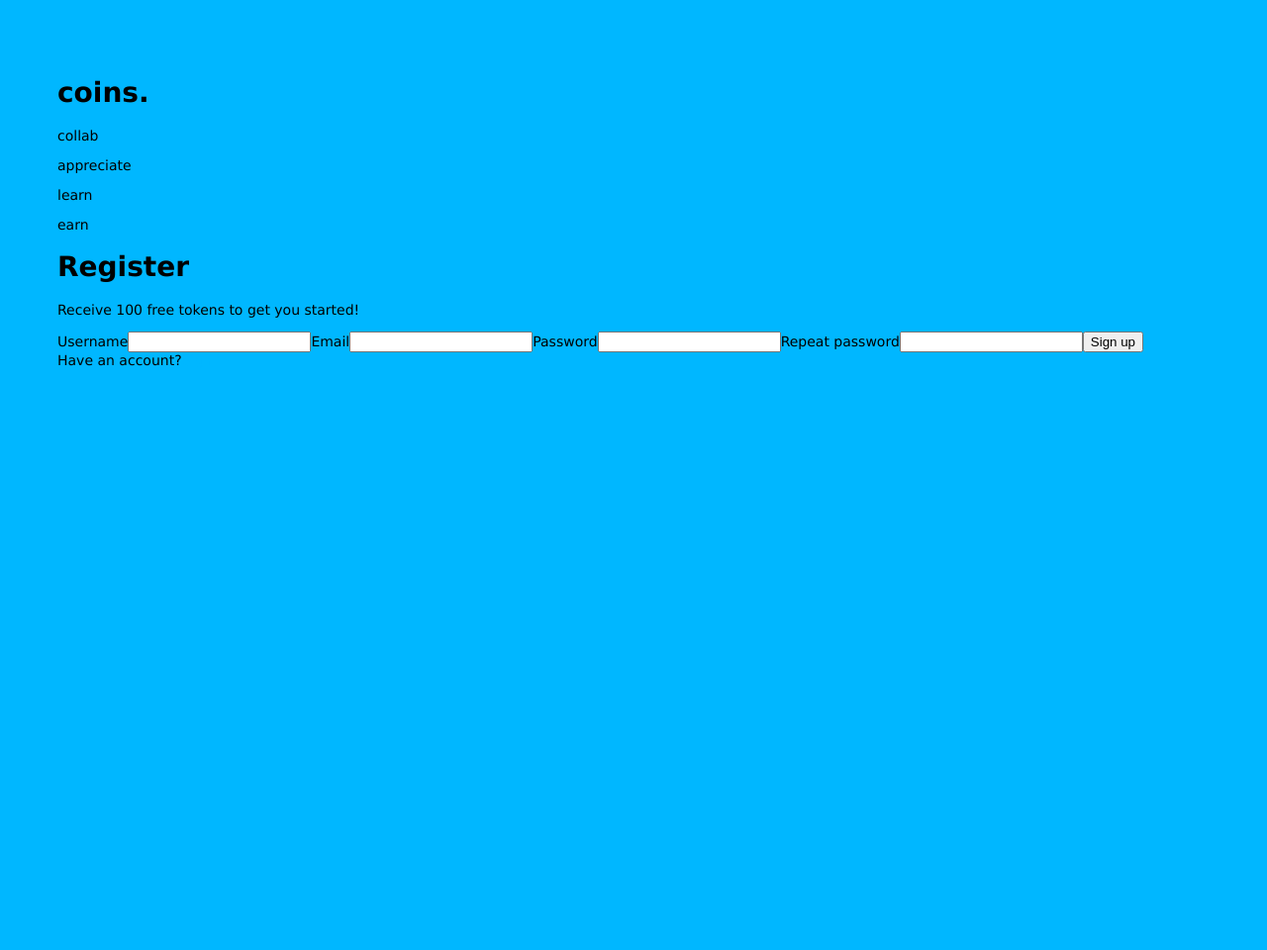
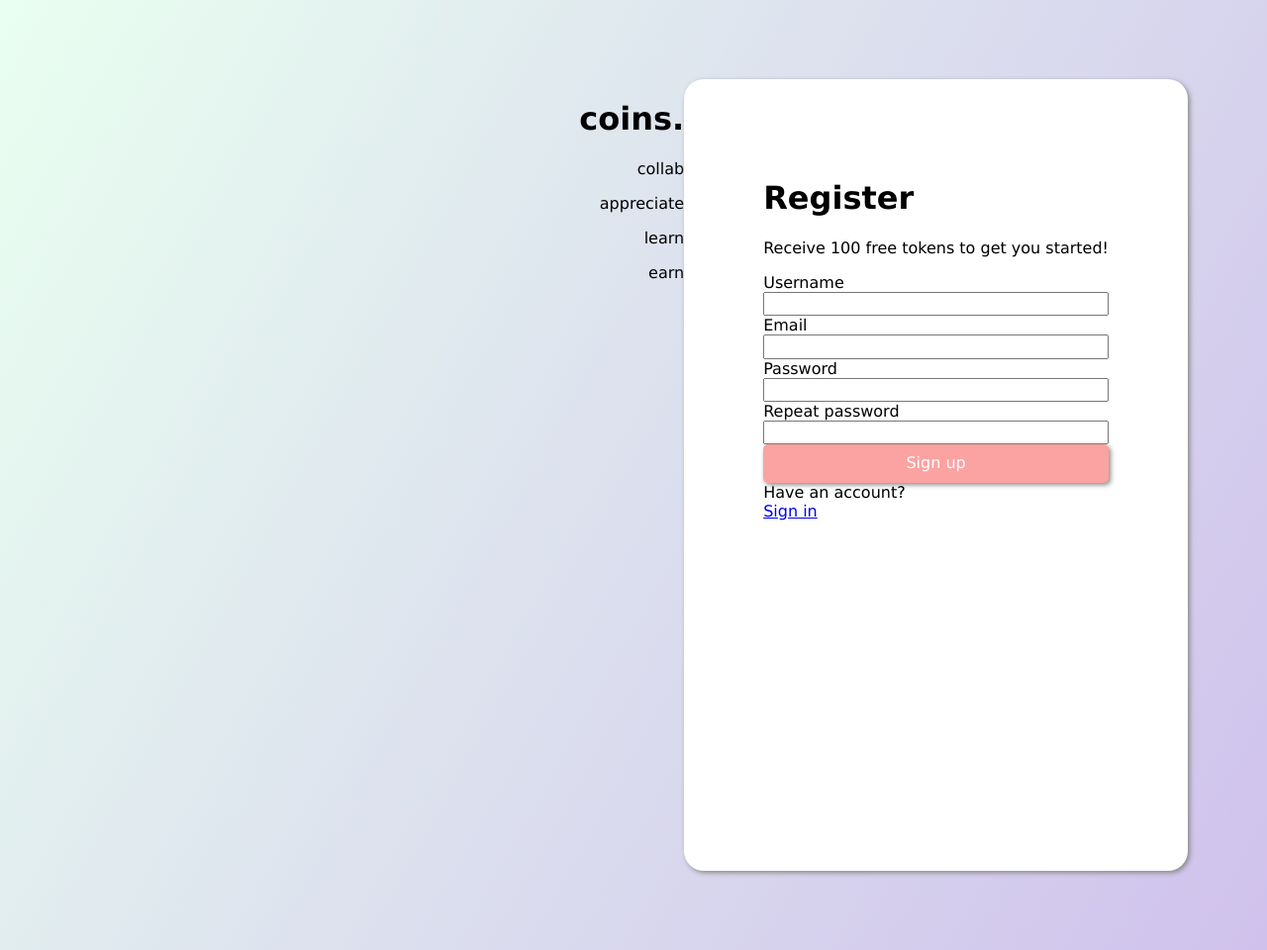
Before and after one commit to Warreldie/team6-VC, a Node server app: page /register in a window 1280 px wide. Shown: the whole page at 99% size. Before the commit the page ends 370 px from the top, so only its background shows below. Run offline with Node 20, Linux system fonts and the light colour scheme.

Commit message:
style: flexbox and very basic styling register view

```diff
--- a/package.json
+++ b/package.json
@@ -4,7 +4,7 @@
   "private": true,
   "scripts": {
     "start": "./node_modules/.bin/nodemon ./bin/www",
-    "sass": "./node_modules/.bin/sass --watch ./source/app.scss:./public/stylesheets/style.css"
+    "sass": "./node_modules/.bin/sass --watch ./source/app.scss:./public/css/style.css"
   },
   "dependencies": {
     "cookie-parser": "~1.4.4",
--- /dev/null
+++ b/public/css/style.css
@@ -0,0 +1,39 @@
+body {
+  font: 1rem "Lucida Grande", Helvetica, Arial, sans-serif;
+}
+
+.page {
+  padding: 5rem;
+  background: transparent linear-gradient(119deg, #E9FFF0 0%, #CFC1EC 100%) 0% 0% no-repeat padding-box;
+  display: flex;
+  flex-direction: row;
+  justify-content: flex-end;
+  height: 100vh;
+}
+
+.brand {
+  text-align: right;
+}
+
+.dialog {
+  padding: 5rem;
+  background: white;
+  border-radius: 20px;
+  box-shadow: 2px 2px 5px #888888;
+}
+
+.signup {
+  display: flex;
+  flex-direction: column;
+}
+
+.btn__signup {
+  background: #FBA2A2;
+  border: none;
+  padding: 10px;
+  border-radius: 5px;
+  color: white;
+  box-shadow: 2px 2px 5px #888888;
+}
+
+/*# sourceMappingURL=style.css.map */
--- a/public/stylesheets/style.css
+++ /dev/null
@@ -1,11 +0,0 @@
-body {
-  padding: 50px;
-  font: 14px "Lucida Grande", Helvetica, Arial, sans-serif;
-  background-color: #00B7FF;
-}
-
-a {
-  color: #00B7FF;
-}
-
-/*# sourceMappingURL=style.css.map */
--- a/source/app.scss
+++ b/source/app.scss
@@ -1,11 +1,42 @@
 @import "components/btn";
 
+$lilac: #CFC1EC;
+$mint: #E9FFF0;
+
 body {
-    padding: 50px;
-    font: 14px "Lucida Grande", Helvetica, Arial, sans-serif;
-    background-color: #00B7FF;
+  font: 1rem "Lucida Grande", Helvetica, Arial, sans-serif;
+}
+
+.page {
+    padding: 5rem;
+    background: transparent linear-gradient(119deg, $mint 0%, $lilac 100%) 0% 0% no-repeat padding-box;
+    display: flex;
+    flex-direction: row;
+    justify-content: flex-end;
+    height: 100vh;
   }
 
-  a {
-    color: #00B7FF;
+  .brand {
+    text-align: right;
   }
+
+  .dialog {
+    padding: 5rem;
+    background: white;
+    border-radius: 20px;
+    box-shadow: 2px 2px 5px #888888;
+  }
+
+  .signup {
+    display: flex;
+    flex-direction: column;
+  }
+
+  .btn__signup {
+    background: #FBA2A2;
+    border: none;
+    padding: 10px;
+    border-radius: 5px;
+    color: white;
+    box-shadow: 2px 2px 5px #888888;
+  }
--- a/views/layout.pug
+++ b/views/layout.pug
@@ -2,6 +2,7 @@ doctype html
 html
   head
     title= title
-    link(rel='stylesheet', href='stylesheets/style.css')
+    link(rel='stylesheet', href='css/style.css')
+    link(rel='stylesheet', href='css/normalize.css')
   body
     block content
--- a/views/register.pug
+++ b/views/register.pug
@@ -12,15 +12,14 @@ block content
             h1(class="dialog__title") Register
             p(class="dialog__sub") Receive 100 free tokens to get you started!
             div(class="signup")
-            label(for="username") Username
-            input(type="text" class="signup__field" id="username")
-            label(for="email") Email
-            input(type="text" class="signup__field" id="email")
-            label(for="password") Password
-            input(type="text" class="signup__field" id="repeatPassword")
-            label(for="repeatPassword") Repeat password
-            input(type="text" class="signup__field" id="repeatPassword")
-            button(id="signup" class="btn btn__signup") Sign up
-        div(class="switch")
-            span(class="switch__text") Have an account?
-            a(href="/login" class="switch__link") Sign in
+                label(for="username") Username
+                input(type="text" class="signup__field" id="username")
+                label(for="email") Email
+                input(type="text" class="signup__field" id="email")
+                label(for="password") Password
+                input(type="text" class="signup__field" id="repeatPassword")
+                label(for="repeatPassword") Repeat password
+                input(type="text" class="signup__field" id="repeatPassword")
+                button(id="signup" class="btn btn__signup") Sign up
+                span(class="switch__text") Have an account?
+                a(href="/login" class="switch__link") Sign in
```
Also changed, not shown: public/css/normalize.css (added), public/img/logo.svg (added), 2 other files.
